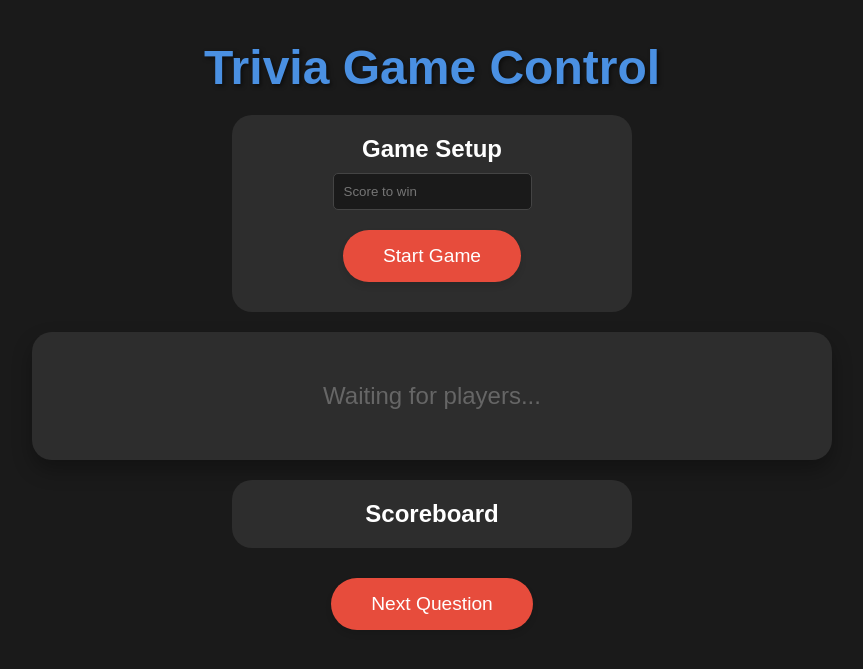
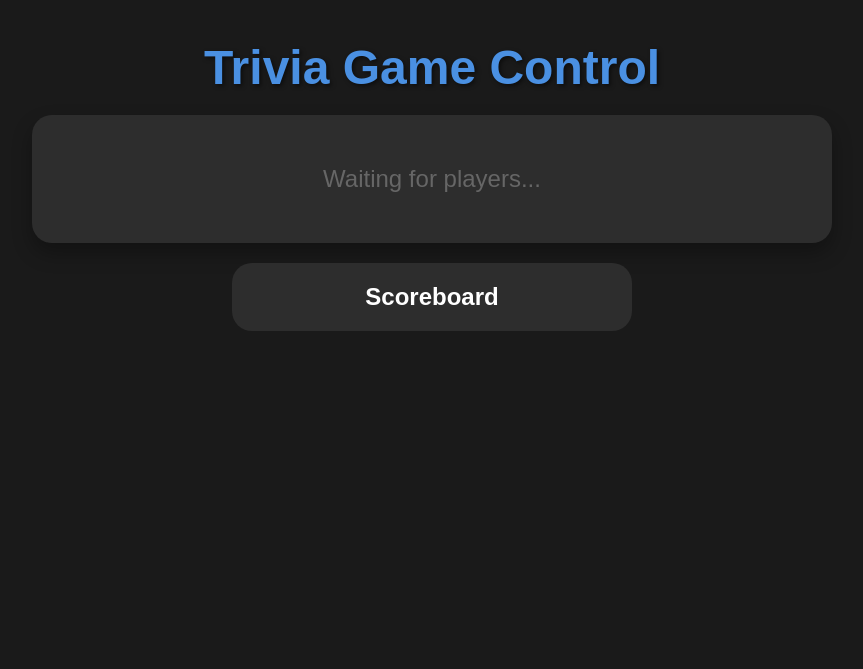
Before and after one commit to 40gilad/LocalTrivia, a Flask app: page /admin in a window 1280 px wide. Shown: the top 669 px of the page, without its empty margins (208-1071 px from the left). Run offline with Flask 3, Linux system fonts and the light colour scheme; some libraries are stand-ins or nearby versions.

Commit message:
ready to play. everything is centered. now changing to beauty

```diff
--- a/LocalTrivia/templates/admin.html
+++ b/LocalTrivia/templates/admin.html
@@ -71,7 +71,7 @@
             max-height: 400px;
             border-radius: 15px;
             box-shadow: 0 5px 15px rgba(0,0,0,0.3);
-            margin: 20px 0;
+            margin: 20px auto;
         }
 
         .button {
@@ -146,15 +146,6 @@
     <div class="container">
         <h1>Trivia Game Control</h1>
 
-        <div class="game-setup">
-            <h2>Game Setup</h2>
-            <div>
-                <input type="number" id="score-limit" min="1" placeholder="Score to win">
-                <button onclick="setScoreLimit()" class="button">Start Game</button>
-            </div>
-            <div id="score-limit-display"></div>
-        </div>
-
         <div id="winner-display">
             <div id="status" class="status">Waiting for players...</div>
             <img id="winner-image" src="" style="display: none;">
@@ -170,8 +161,6 @@
             <h2>Scoreboard</h2>
             <div id="scores"></div>
         </div>
-
-        <button onclick="resetBuzzer()" class="button">Next Question</button>
     </div>
 
     <script src="https://cdnjs.cloudflare.com/ajax/libs/socket.io/4.0.1/socket.io.js"></script>
@@ -237,15 +226,7 @@
             winnerDisplay.classList.add('winner-celebration');
         });
 
-        function resetBuzzer() {
-            socket.emit('reset_buzzer');
-            winnerImage.style.display = 'none';
-            winnerImage.src = '';
-            document.getElementById('winner-name').textContent = '';
-            status.textContent = "Waiting for players...";
-            answerButtons.style.display = 'none';
-            winnerDisplay.classList.remove('winner-celebration');
-        }
+
 
         socket.on('buzzer_reset', () => {
             winnerImage.style.display = 'none';
--- a/LocalTrivia/templates/player.html
+++ b/LocalTrivia/templates/player.html
@@ -75,7 +75,7 @@
             border-radius: 25px;
             font-size: 16px;
             cursor: pointer;
-            margin: 10px 0;
+            margin: 10px auto;
             width: 100%;
             max-width: 200px;
             transition: background 0.3s;
@@ -193,7 +193,6 @@
             <input type="file" id="file-input" accept="image/*" onchange="handleFileSelect(event)">
         </div>
 
-        <button onclick="retakePicture()" class="button" style="display: none;" id="retake-button">Retake</button>
         <button onclick="register()" class="button" style="display: none;" id="join-button">Join Game</button>
 
         <div class="score-display" id="player-score" style="display: none;"></div>
@@ -276,7 +275,7 @@
             retakeButton.style.display = 'none';
             joinButton.style.display = 'none';
             imageData = null;
-            document.querySelector('.method-select').style.display = 'flex';
+            document.querySelector('.method-select').style.display = 'column';
             fileUpload.style.display = 'none';
             cameraButtons.style.display = 'none';
         }
```
Also changed, not shown: LocalTrivia/static/uploads/player_20250114_121441.png (added), LocalTrivia/static/uploads/player_20250114_123202.png (added), LocalTrivia/static/uploads/player_20250114_123418.png (added), LocalTrivia/static/uploads/player_20250114_123449.png (added), LocalTrivia/static/uploads/player_20250114_123530.png (added), LocalTrivia/static/uploads/player_20250114_123618.png (added), 1 other file.
